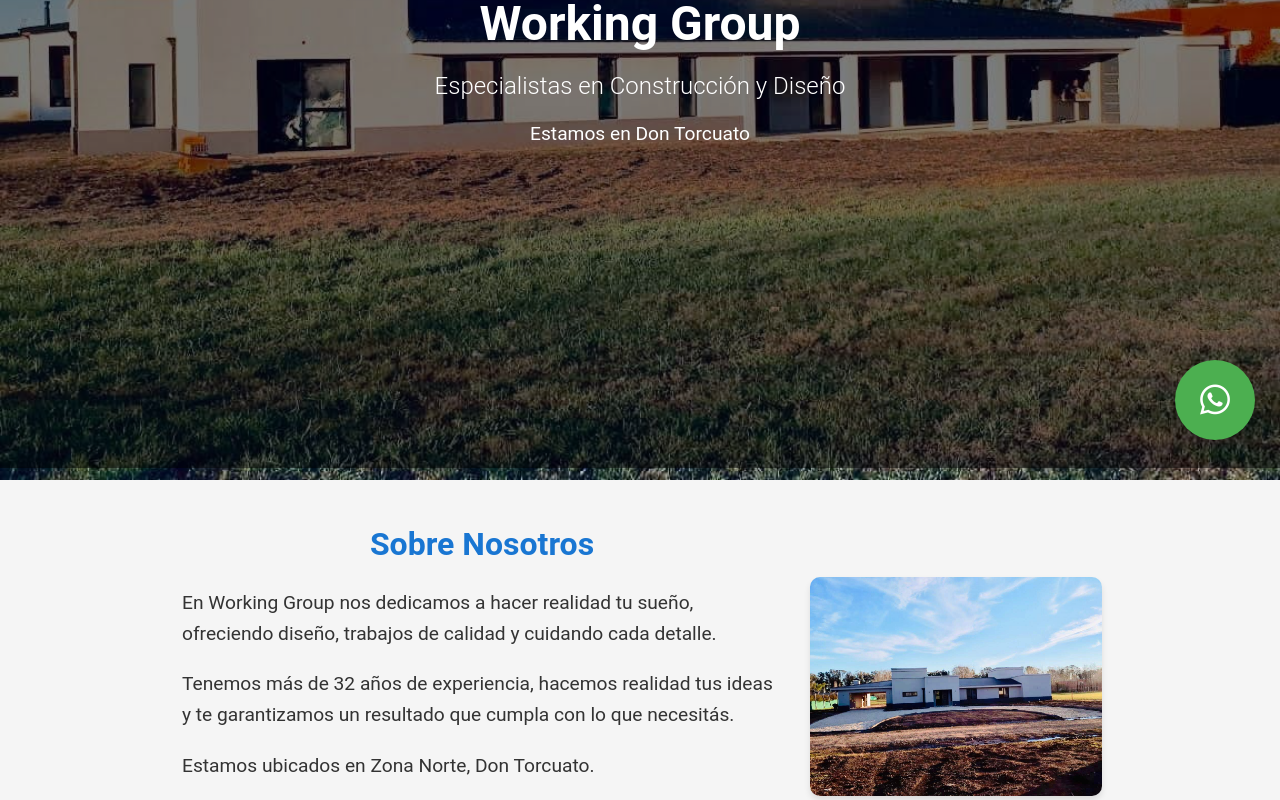
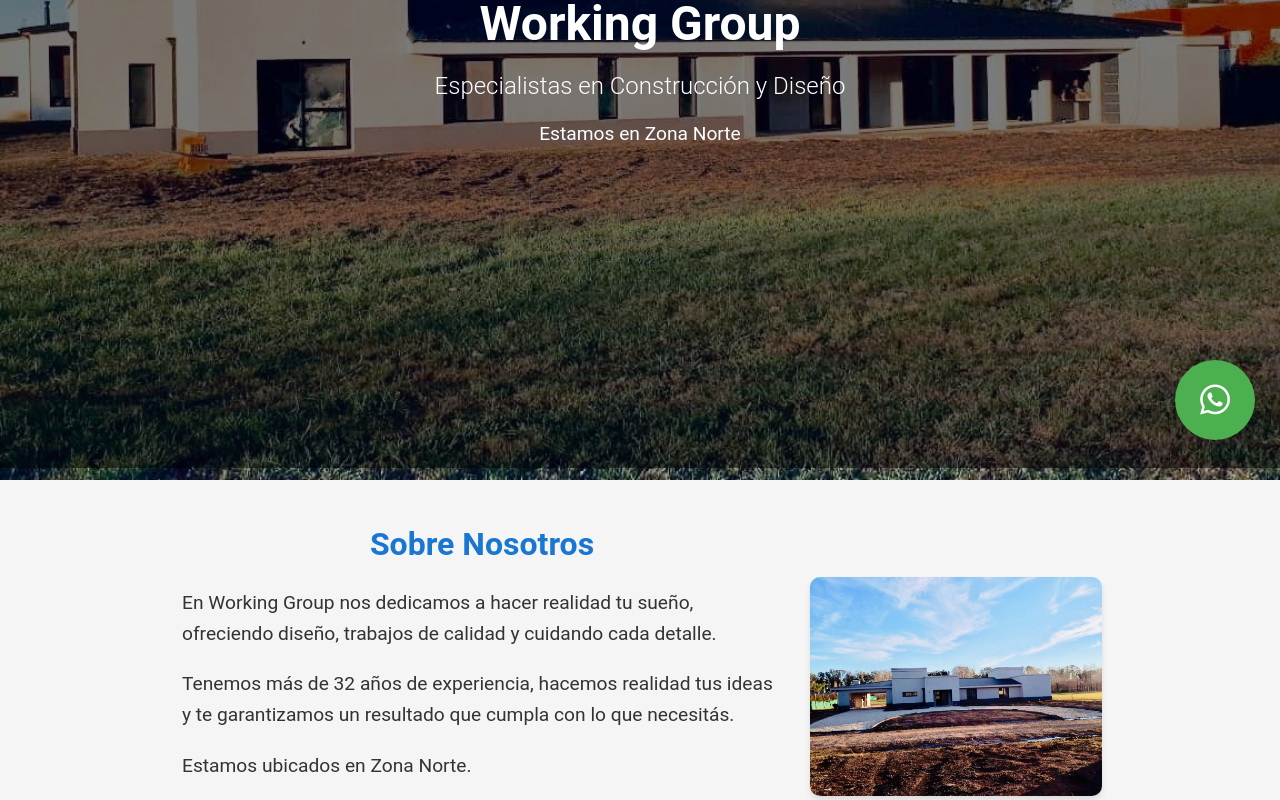
Before and after one commit to FedeCortes/working-group-Landing, a Vue app: page / in a window 1280 px wide. Shown: the part 320-1120 px from the top of the page. Built offline with nearby package versions, Linux system fonts and the light colour scheme.

Commit message:
Se cambia direccion don torcuato por Zona norte.

```diff
--- a/src/components/AboutUs.vue
+++ b/src/components/AboutUs.vue
@@ -10,7 +10,7 @@
           Tenemos más de 32 años de experiencia, hacemos realidad tus ideas y te garantizamos un resultado que cumpla con lo que necesitás.
         </p>
         <p class="about-us-text">
-          Estamos ubicados en Zona Norte, Don Torcuato.
+          Estamos ubicados en Zona Norte.
         </p>
 
         <p class="about-us-text">
--- a/src/components/BannerHome.vue
+++ b/src/components/BannerHome.vue
@@ -4,7 +4,7 @@
         <div class="banner-text">
           <h1>Working Group</h1>
           <h2>Especialistas en Construcción y Diseño</h2>
-          <h3>Estamos en Don Torcuato</h3>
+          <h3>Estamos en Zona Norte</h3>
         </div>
       </v-row>
     </v-container>
```
